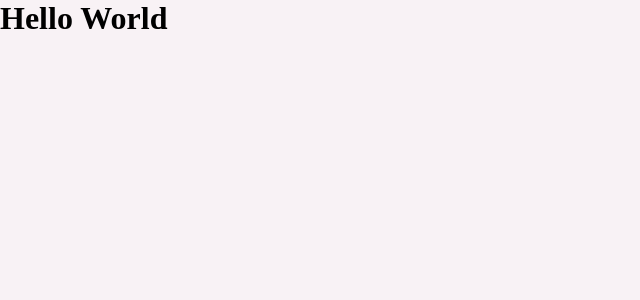
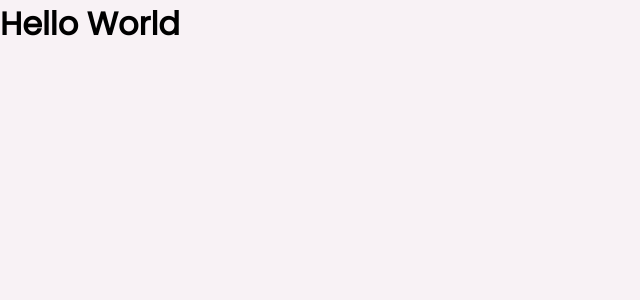
Before and after one commit to mateussilvasouza/dtmoney, a React (Create React App) app: page / in a window 1280 px wide. Shown: the top 300 px of the page, without its empty margins (0-640 px from the left). Built offline with nearby package versions, Linux system fonts and the light colour scheme.

Commit message:
Add Fonts

```diff
--- a/public/index.html
+++ b/public/index.html
@@ -1,9 +1,12 @@
 <!DOCTYPE html>
 <html lang="en">
   <head>
+    <link rel="preconnect" href="https://fonts.googleapis.com">
+    <link rel="preconnect" href="https://fonts.gstatic.com" crossorigin>
     <meta charset="utf-8" />
     <meta name="viewport" content="width=device-width, initial-scale=1" />
     <title>dtMoney</title>
+    <link href="https://fonts.googleapis.com/css2?family=Poppins:ital,wght@0,400;1,600&display=swap" rel="stylesheet">
   </head>
   <body>
     <noscript>You need to enable JavaScript to run this app.</noscript>
--- a/src/styles/global.ts
+++ b/src/styles/global.ts
@@ -34,6 +34,15 @@
         -webkit-font-smoothing: antialiased;
     }
 
+    body, input, textarea, button{
+        font-family: 'Poppins',sans-serif;
+        font-weight: 400;
+    }
+
+    h1, h2 h3, h4, h5, h6, strong{
+        font-weight: 600;
+    }
+
     button{
         cursor: pointer;
     }
```
